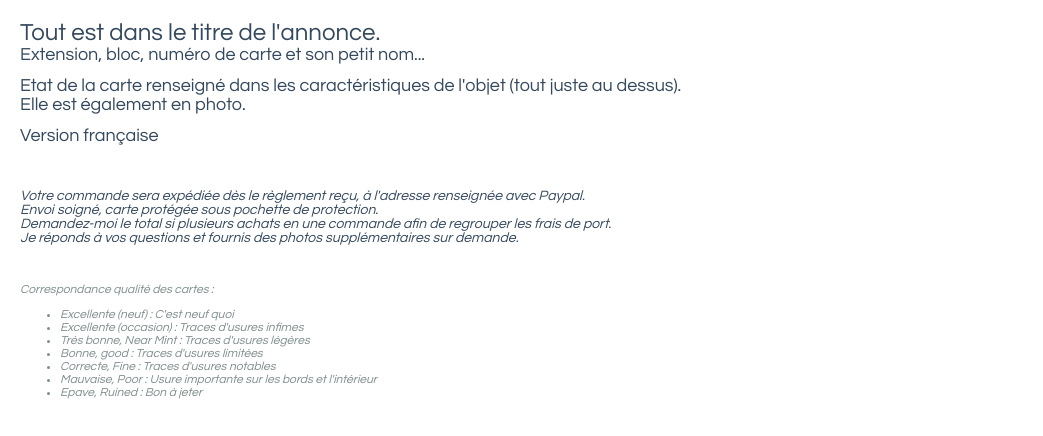
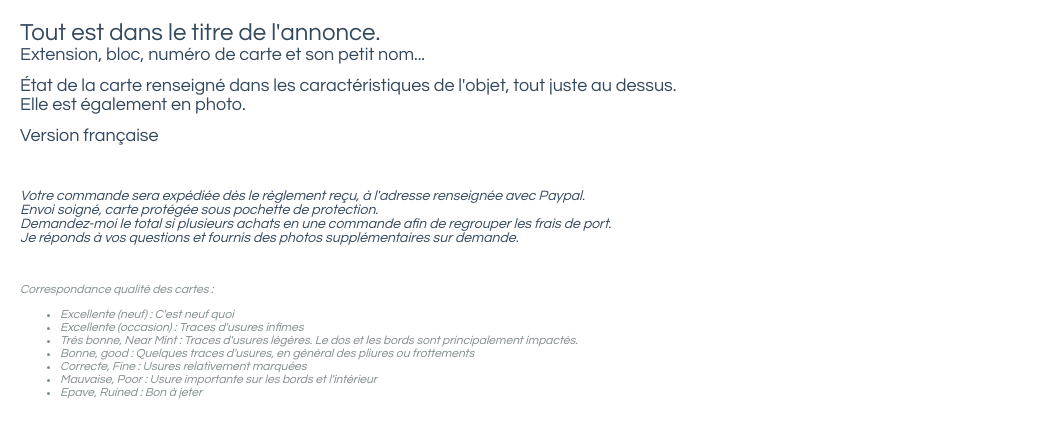
Before and after one commit to Drastal/ebay-tcg-description, a plain HTML site: page index.html in a window 1280 px wide. Shown: the full height of the page, 0-1043 px from the left. Drawn offline with Linux system fonts and the light colour scheme.

Commit message:
Corrected item states, less ambiguous

```diff
--- a/index.html
+++ b/index.html
@@ -24,7 +24,7 @@
             Extension, bloc, numéro de carte et son petit nom...
         </div>
         <div style="font-size: 18px; margin: 0; padding: 6px 12px;">
-            Etat de la carte renseigné dans les caractéristiques de l'objet (tout juste au dessus).<br/>
+            État de la carte renseigné dans les caractéristiques de l'objet, tout juste au dessus.<br/>
             Elle est également en photo.
         </div>
         <div style="font-size: 18px; margin: 0; padding: 6px 12px;">Version française</div>
@@ -40,9 +40,9 @@
         <ul>
             <li>Excellente (neuf) : C'est neuf quoi</li>
             <li>Excellente (occasion) : Traces d'usures infimes</li>
-            <li>Très bonne, Near Mint : Traces d'usures légères</li>
-            <li>Bonne, good : Traces d'usures limitées</li>
-            <li>Correcte, Fine : Traces d'usures notables</li>
+            <li>Très bonne, Near Mint : Traces d'usures légères. Le dos et les bords sont principalement impactés.</li>
+            <li>Bonne, good : Quelques traces d'usures, en général des pliures ou frottements</li>
+            <li>Correcte, Fine : Usures relativement marquées</li>
             <li>Mauvaise, Poor : Usure importante sur les bords et l'intérieur</li>
             <li>Epave, Ruined : Bon à jeter</li>
         </ul>
```
